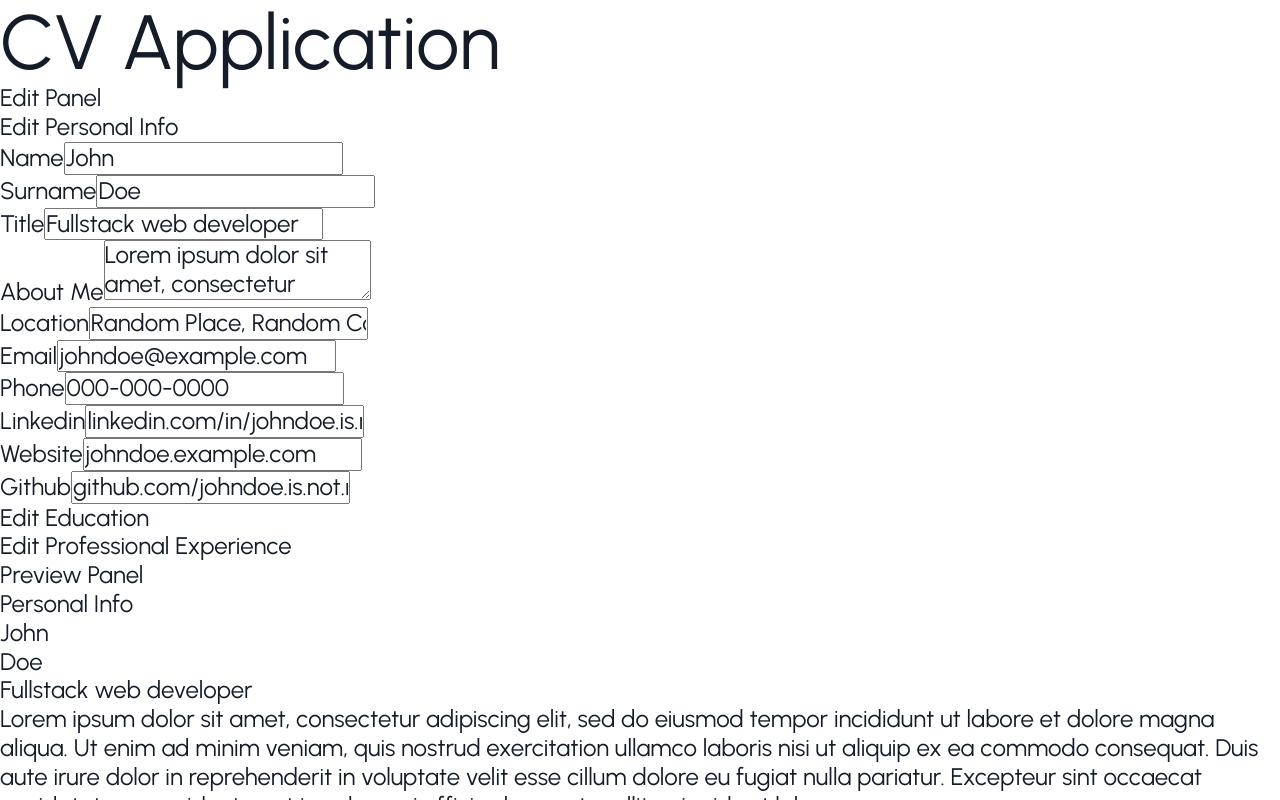
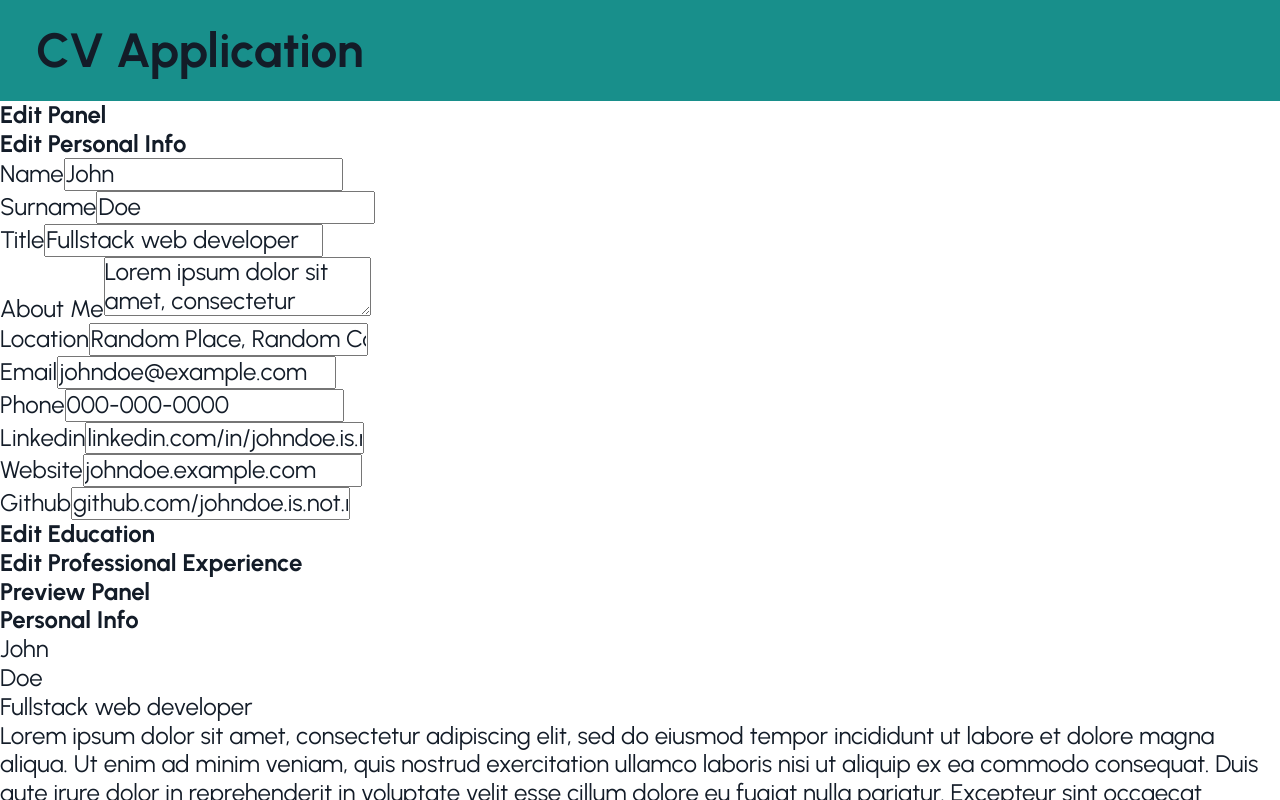
Before and after one commit to frarosset/cv-application, a React (Vite) app: page / in a window 1280 px wide. Shown: the top 800 px of the page. Built offline with nearby package versions, Linux system fonts and the light colour scheme.

Commit message:
style(Header): add basic style to Header component

```diff
--- a/src/components/Header.jsx
+++ b/src/components/Header.jsx
@@ -1,3 +1,5 @@
+import "../styles/Header.css";
+
 function Header() {
   return (
     <header>
--- /dev/null
+++ b/src/styles/Header.css
@@ -0,0 +1,9 @@
+header {
+  background-color: var(--header-bg-col);
+  padding: var(--page-padding);
+}
+
+header h1 {
+  font-size: var(--h1-fontsize);
+  font-weight: bold;
+}
--- a/src/styles/variables.css
+++ b/src/styles/variables.css
@@ -1,4 +1,4 @@
-@import url("https://fonts.googleapis.com/css2?family=Urbanist&display=swap");
+@import url("https://fonts.googleapis.com/css2?family=Urbanist:300,400,500,700&display=swap");
 
 :root {
   /* Colors (palette)*/
@@ -24,6 +24,7 @@
 
   /* Colors (background)*/
   --bg-col: var(--col-light-1);
+  --header-bg-col: var(--col-accent-2);
 
   /* Colors (text/icons)*/
   --col-txt: var(--col-dark-1);
@@ -39,7 +40,7 @@
   --txt-fontsize: max(18px, 3vmin);
   --txt-lineheight: 1.2;
 
-  --h1-fontsize: 4rem;
+  --h1-fontsize: 2rem;
   --h2-fontsize: 2rem;
   --h3-fontsize: 1.1rem;
 
@@ -49,6 +50,9 @@
   /* --max-width: min(1440px, 100%); */
 
   /*Margins, gaps and paddings (+widths)*/
+  --page-padding-lr: 1.5rem;
+  --page-padding-ud: 1rem;
+  --page-padding: var(--page-padding-ud) var(--page-padding-lr);
 
   /* Radius / borders */
   /* --box-radius: max(6px, 0.9vmin); */
```
